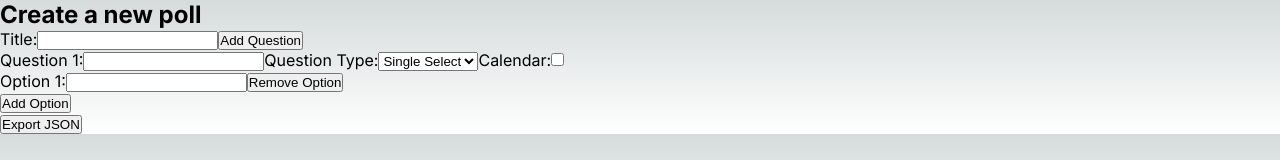
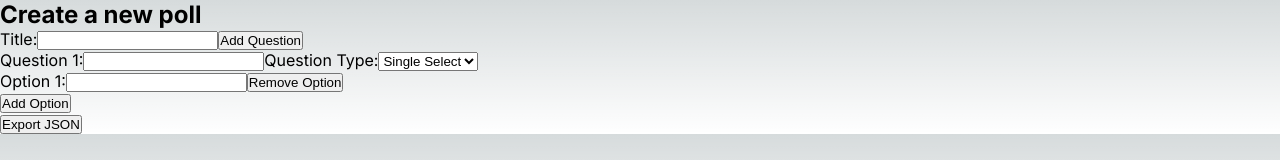
Before and after one commit to ClippyCat/village-vote, a Next.js app: page /create in a window 1280 px wide. Shown: the top 160 px of the page. Built offline with nearby package versions, Linux system fonts and the light colour scheme.

Commit message:
Remove calendar checkbox

```diff
--- a/src/components/QuestionInput.js
+++ b/src/components/QuestionInput.js
@@ -26,15 +26,6 @@ const QuestionInput = ({ question, qIndex, handleQuestionChange, handleQuestionT
           <option value="rank">Rank</option>
         </select>
       </label>
-      <label>
-        Calendar:
-        <input
-          type="checkbox"
-          name={`calendar-${qIndex}`}
-          checked={question.calendar}
-          onChange={(e) => handleCalendarChange(qIndex, e.target.checked)}
-        />
-      </label>
     </div>
   );
 };
```
